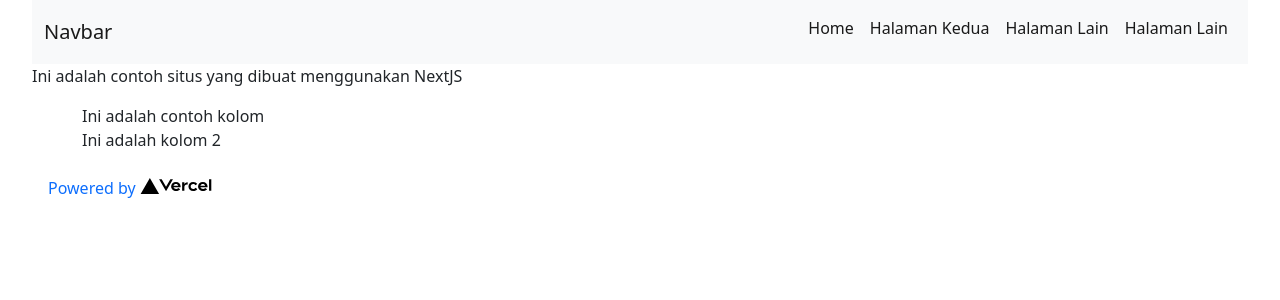
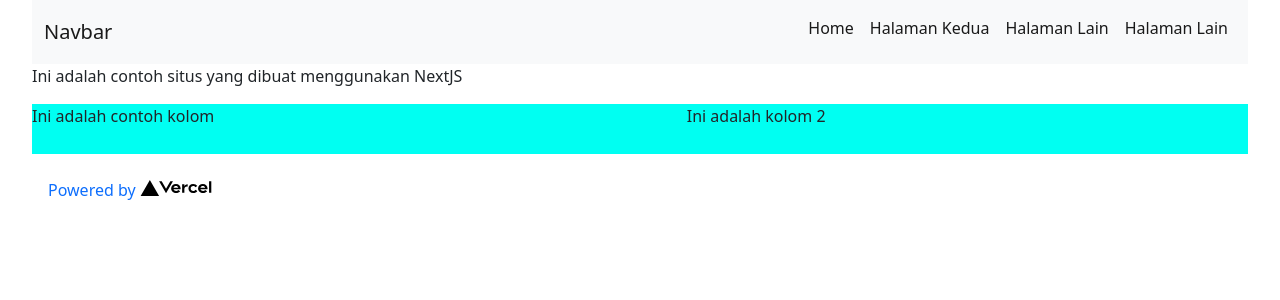
Before and after one commit to Yusufapriliyanto/nextjs-example, a Next.js app: page / in a window 1280 px wide. Shown: the top 300 px of the page. Built offline with nearby package versions, Linux system fonts and the light colour scheme.

Commit message:
Update index.js

```diff
--- a/pages/index.js
+++ b/pages/index.js
@@ -34,11 +34,9 @@ export default function Home() {
       </nav>
 {/* Konten Index*/}
       <p> Ini adalah contoh situs yang dibuat menggunakan NextJS</p>
-      <div className="container">
-        <div className={styles.baris1}>
-          <div className="col"> Ini adalah contoh kolom</div>
-          <div className="col"> Ini adalah kolom 2 </div>
-        </div>
+      <div className={styles.grid_container}>
+        <div className={styles.item1}> Ini adalah contoh kolom</div>
+        <div className={styles.item1}> Ini adalah kolom 2 </div>
       </div>
 {/* Footer */}
       <div className="footer mt-auto py-3 bg-blue">
```
